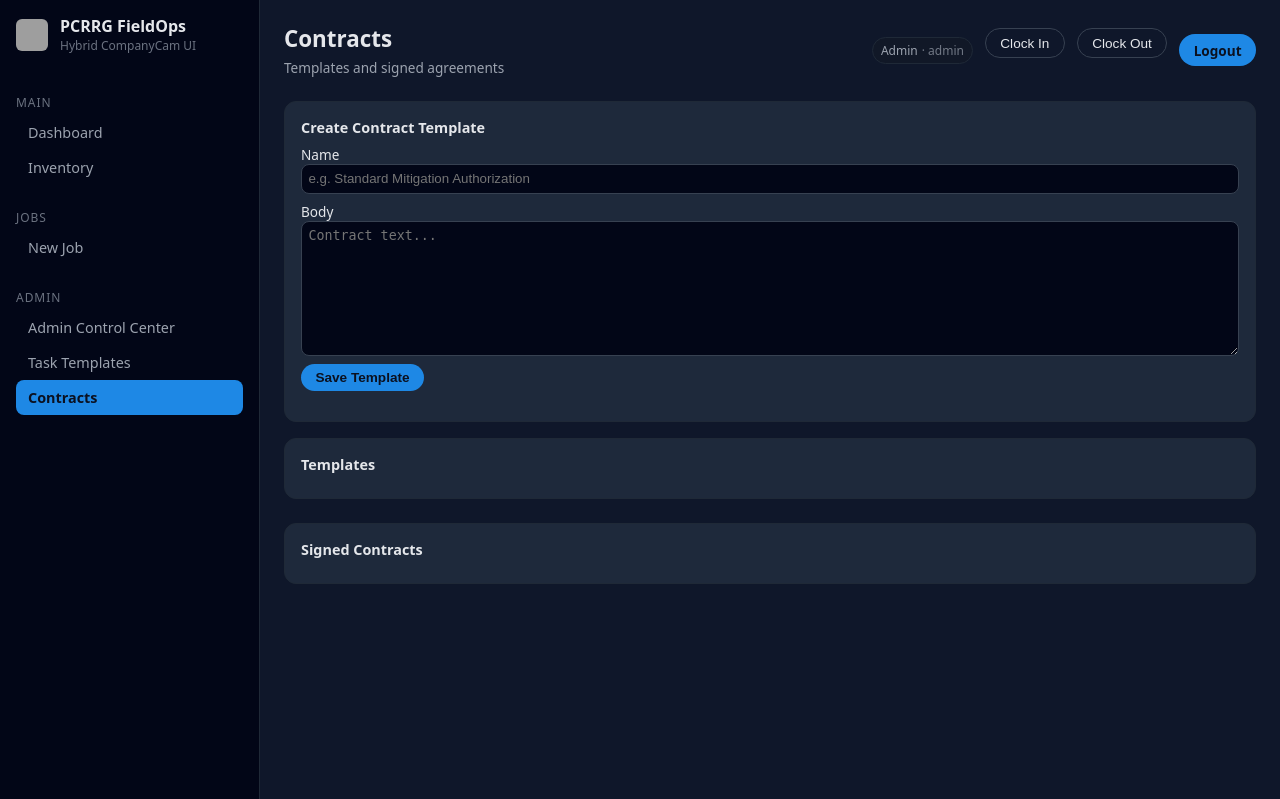
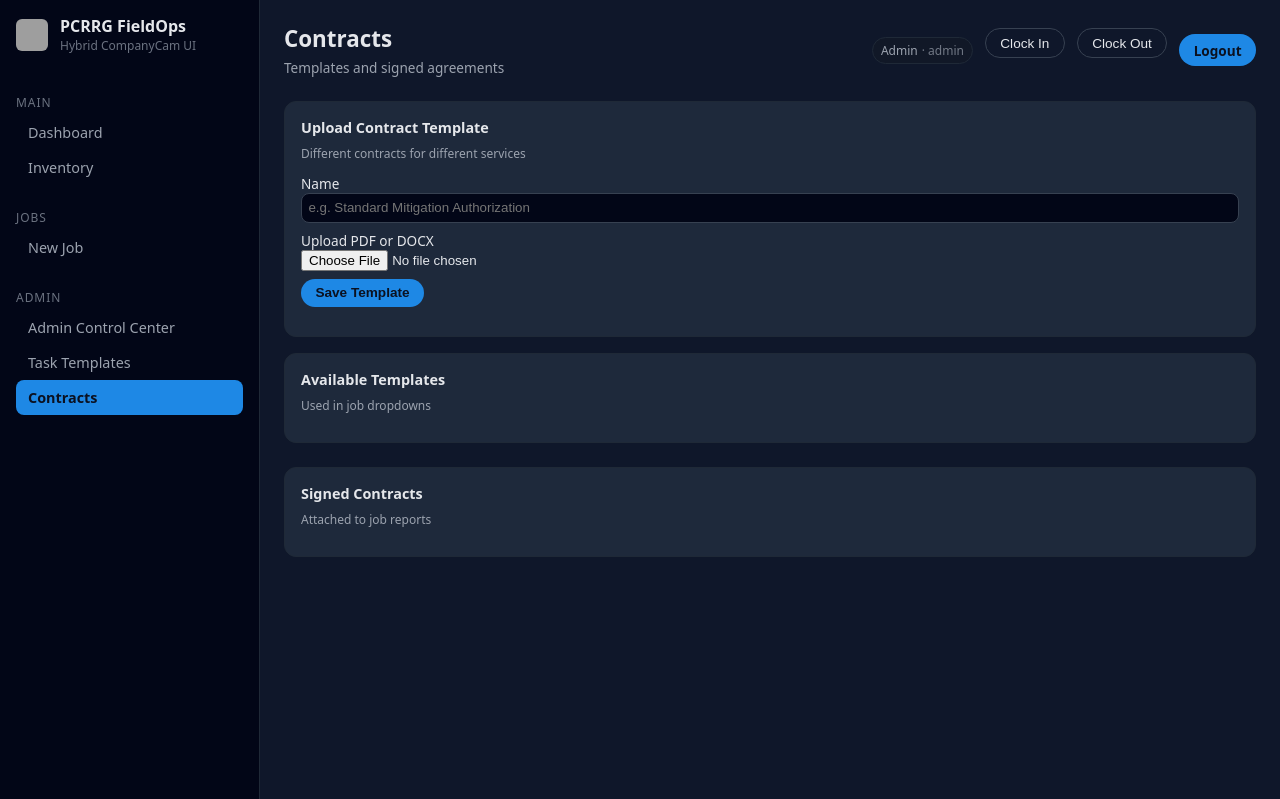
Before and after one commit to annunakiant/PCRRG_APP, a Flask app: page /contracts/templates in a window 1280 px wide. Shown: the part 23-822 px from the top of the page. Run offline with Flask 3, Linux system fonts and the light colour scheme; a user stored in the database is signed in; data comes from the database, SQL or seed files in the repository; data that the repository does not hold is empty; grey boxes are pictures that could not be loaded.

Commit message:
Upgrade contracts template for uploaded files + job attachments

```diff
--- a/templates/contracts.html
+++ b/templates/contracts.html
@@ -1,26 +1,33 @@
 {% extends "base.html" %}
 {% block title %}Contracts{% endblock %}
 {% block subtitle %}Templates and signed agreements{% endblock %}
+
 {% block content %}
 <div class="grid">
   <div class="card">
-    <div class="card-title">Create Contract Template</div>
-    <form method="post" action="{{ url_for('create_contract_template') }}" style="font-size:0.85rem;">
+    <div class="card-title">Upload Contract Template</div>
+    <div class="card-sub">Different contracts for different services</div>
+    <form method="post" action="{{ url_for('create_contract_template') }}" enctype="multipart/form-data" style="font-size:0.85rem;">
       <label>Name</label>
       <input name="name" placeholder="e.g. Standard Mitigation Authorization" required
              style="width:100%;padding:0.4rem;border-radius:0.5rem;border:1px solid #374151;background:#020617;color:#e5e7eb;margin-bottom:0.5rem;">
-      <label>Body</label>
-      <textarea name="body" placeholder="Contract text..." rows="8"
-                style="width:100%;padding:0.4rem;border-radius:0.5rem;border:1px solid #374151;background:#020617;color:#e5e7eb;"></textarea>
-      <button class="btn btn-primary" type="submit" style="margin-top:0.5rem;">Save Template</button>
+      <label>Upload PDF or DOCX</label>
+      <input type="file" name="file" required
+             style="width:100%;margin-bottom:0.5rem;">
+      <button class="btn btn-primary" type="submit">Save Template</button>
     </form>
   </div>
+
   <div class="card">
-    <div class="card-title">Templates</div>
+    <div class="card-title">Available Templates</div>
+    <div class="card-sub">Used in job dropdowns</div>
     <ul style="list-style:none;padding:0;margin:0;font-size:0.85rem;">
       {% for t in templates %}
       <li style="margin-bottom:0.75rem;padding-bottom:0.5rem;border-bottom:1px solid #1f2937;">
         <strong>{{ t.name }}</strong>
+        {% if t.filename %}
+        <span style="font-size:0.75rem;color:#9ca3af;">({{ t.filename }})</span>
+        {% endif %}
         <form method="post" action="{{ url_for('delete_contract_template', template_id=t.id) }}" style="margin-top:0.25rem;">
           <button class="btn btn-outline" style="padding:0.2rem 0.5rem;font-size:0.75rem;">Delete</button>
         </form>
@@ -29,8 +36,10 @@
     </ul>
   </div>
 </div>
+
 <div class="card" style="margin-top:1.5rem;">
   <div class="card-title">Signed Contracts</div>
+  <div class="card-sub">Attached to job reports</div>
   <ul style="list-style:none;padding:0;margin:0;font-size:0.85rem;">
     {% for c in signed_contracts %}
     <li style="margin-bottom:0.5rem;">
```
